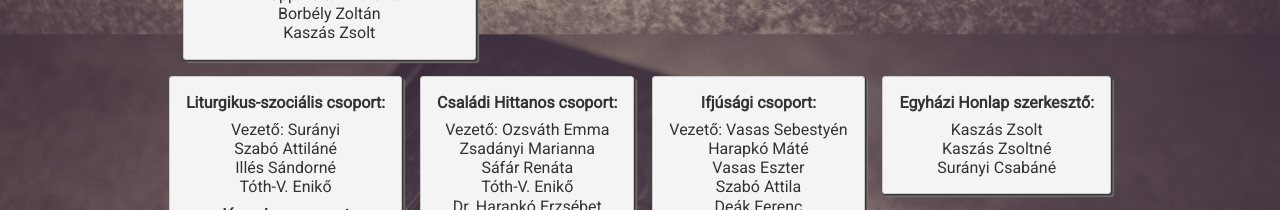
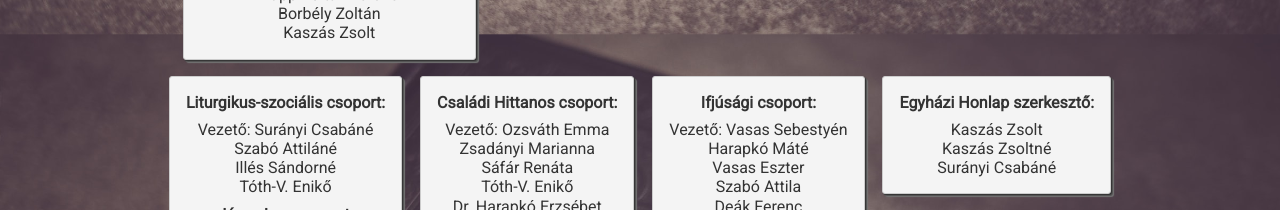
Before and after one commit to casee8/hsgorogkatolikus, a React (Create React App) app: page /about in a window 1280 px wide. Shown: the part 820-1030 px from the top of the page. Built offline with nearby package versions, Linux system fonts and the light colour scheme; a web font is replaced by a local one.

Commit message:
Fix content

```diff
--- a/src/pages/About.js
+++ b/src/pages/About.js
@@ -75,7 +75,7 @@ const About = () => {
           </div>
           <div className="card">
             <h4 className="pb">Liturgikus-szociális csoport:</h4>
-            <p>Vezető: Surányi</p>
+            <p>Vezető: Surányi Csabáné</p>
             <p>Szabó Attiláné</p>
             <p>Illés Sándorné</p>
             <p>Tóth-V. Enikő</p>
```
